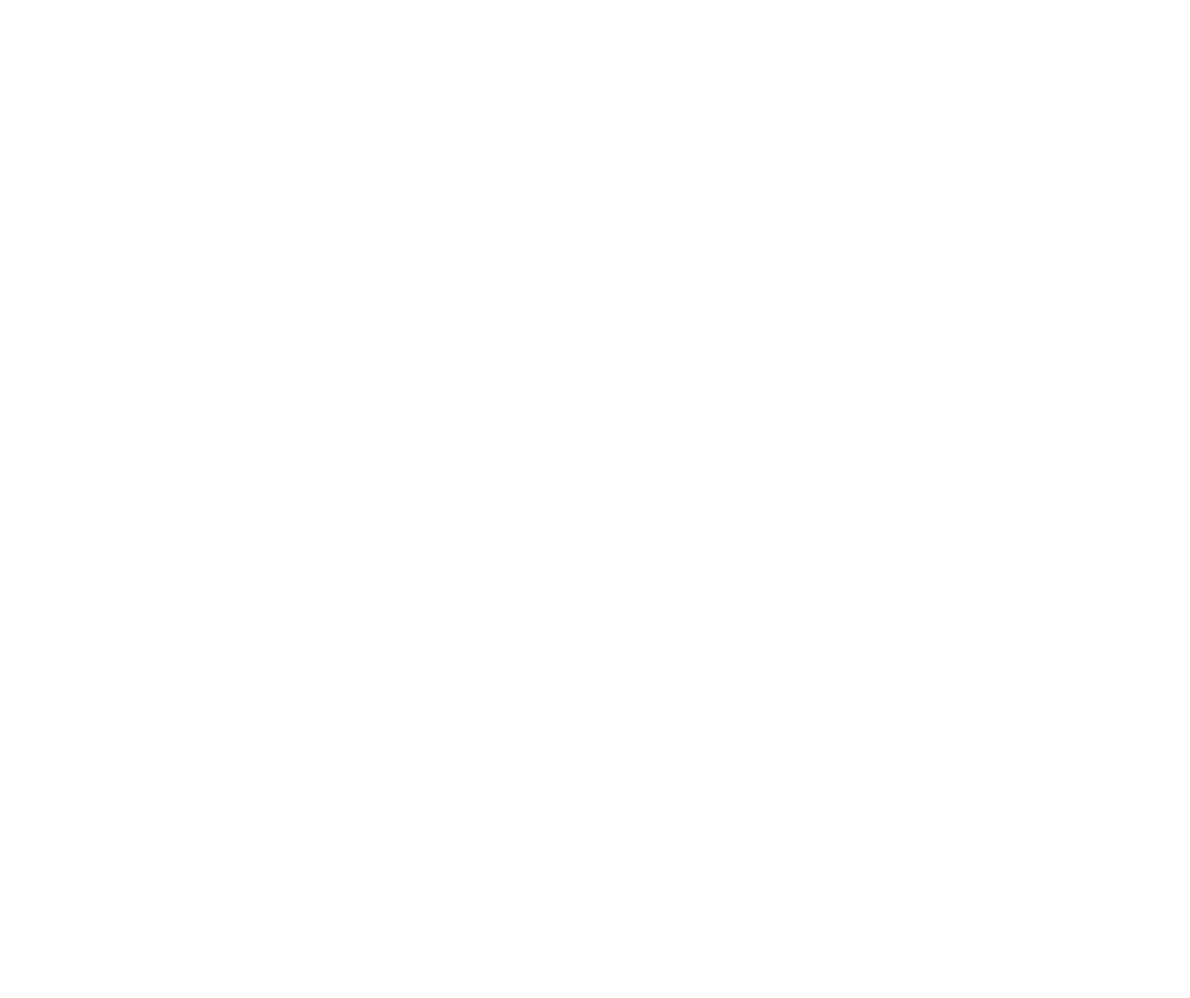
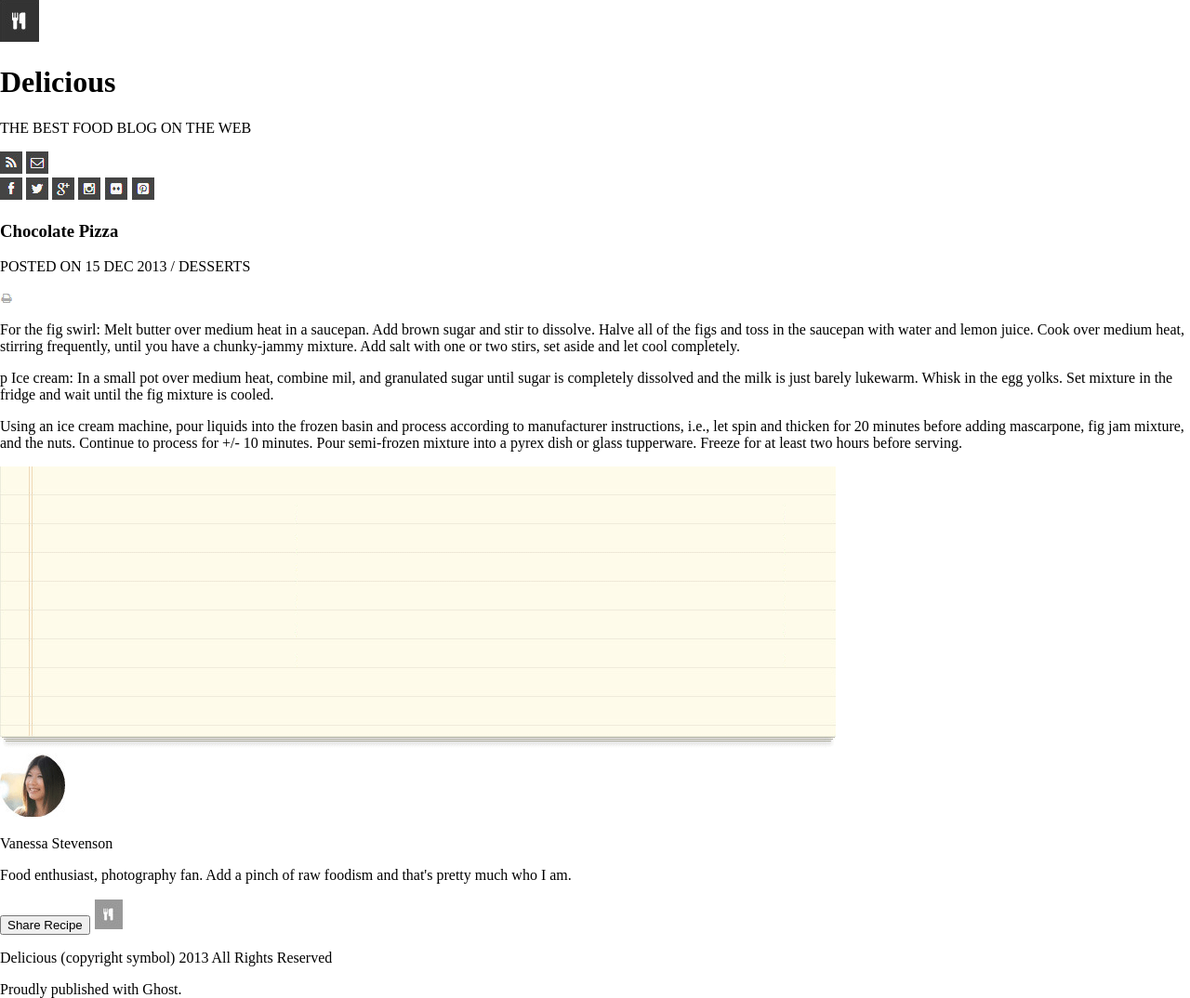
Before and after one commit to abrielcleaver/LAB-10--chocolate-pizza, a website: page index.html in a window 1280 px wide. Shown: the whole page at 93% size. Before the commit the page ends 800 px from the top, so only its background shows below. Drawn offline with Linux system fonts and the light colour scheme.

Commit message:
added html with pictures and fixed problem

```diff
--- a/index.html
+++ b/index.html
@@ -15,6 +15,55 @@
 </head>
 
 <body>
+    <header>
+        <div>
+            <img id="logo" src="./assets\logo.png" alt="fork img">
+            <h1 id="Delicious">Delicious</h1>
+            <p id="best">THE BEST FOOD BLOG ON THE WEB</p>
+
+            <div id="two-icons">
+                <img src="./assets\rss-icon.png" alt="rss icon">
+                <img src="./assets\mail-icon.png" alt="mail icon">
+            </div>
+
+            <div id="icons">
+                <img src="assets\fb-icon.png" alt="facebook-icon">
+                <img src="assets\twit-icon.png" alt="twitter-icon">
+                <img src="assets\gp-icon.png" alt="google plus-icon">
+                <img src="assets\insta-icon.png" alt="instagram-icon">
+                <img src="assets\flic-icon.png" alt="flic-icon">
+                <img src="assets\pint-icon.png" alt="pintrest-icon">
+            </div>
+</div>
+
+    </header>
+    <h3>Chocolate Pizza</h3>
+    <p>POSTED ON 15 DEC 2013 / DESSERTS</p>
+    <img src="assets\print-icon.png" alt="print-icon">
+
+    <p>
+        For the fig swirl: Melt butter over medium heat in a saucepan. Add brown sugar and stir to dissolve. Halve all of the figs and toss in the saucepan with water and lemon juice. Cook over medium heat, stirring frequently, until you have a chunky-jammy mixture. Add salt with one or two stirs, set aside and let cool completely.
+    </p>
+    <p>
+        p Ice cream: In a small pot over medium heat, combine mil, and granulated sugar until sugar is completely dissolved and the milk is just barely lukewarm. Whisk in the egg yolks. Set mixture in the fridge and wait until the fig mixture is cooled.
+    </p>
+    <p>
+        Using an ice cream machine, pour liquids into the frozen basin and process according to manufacturer instructions, i.e., let spin and thicken for 20 minutes before adding mascarpone, fig jam mixture, and the nuts. Continue to process for +/- 10 minutes. Pour semi-frozen mixture into a pyrex dish or glass tupperware. Freeze for at least two hours before serving.
+    </p>
+    <img src="assets\list-bg.png" alt="picture of list for ingredients">
+    <footer>
+        <img src="assets\van-pic.png" alt="picture of Vanessa">
+        <p>Vanessa Stevenson</p>
+        <p>Food enthusiast, photography fan. Add a pinch of raw foodism and that's pretty much who I am.</p>
+        <button id="button">Share Recipe</button>
+
+
+        <img src="assets\small-logo.png" alt="small fork img">
+        <p>Delicious (copyright symbol) 2013 All Rights Reserved</p>
+        <p>Proudly published with Ghost.</p>
+    </footer>
+
+
 
 
 <script type="module" src="./app.js"></script>
```
